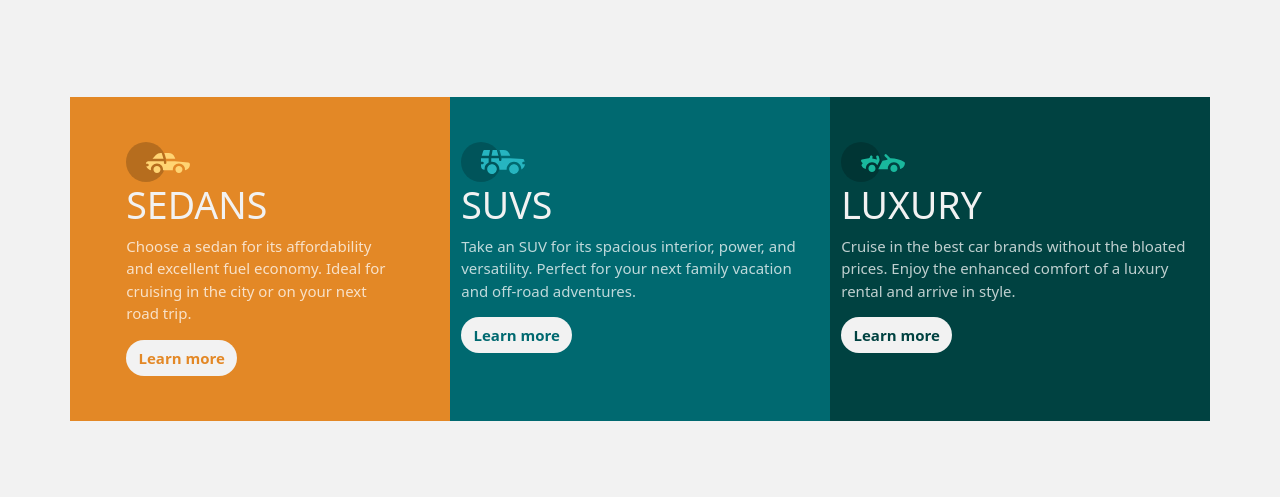
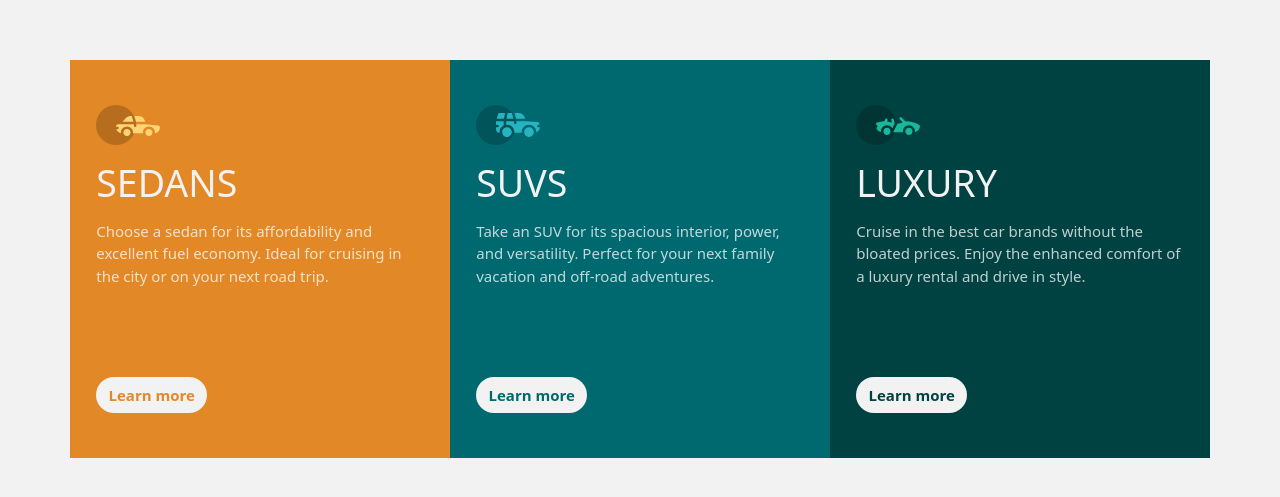
Before and after one commit to Hjalmar-K-sson/three-col-prev-FEM, a website: page index.html in a window 1280 px wide. Shown: the part 141-638 px from the top of the page. Drawn offline with nearby package versions, Linux system fonts and the light colour scheme.

Commit message:
improved spacing in index.html

```diff
--- a/index.html
+++ b/index.html
@@ -13,37 +13,39 @@
 </head>
 
 <body>
-    <main class="container h-100 d-flex align-items-center justify-content-center">
-        <div class="card-row row">
-            <div class="sed-col col col-md-4">
-                <div class="content px-5 py-5">
-                    <img class="car-icon" src="./public/icons/icon-sedans.svg" alt="sedan-icon">
-                    <h1>SEDANS</h1>
-                    <p>Choose a sedan for its affordability and excellent fuel economy. Ideal for
+    <main class="container h-100 d-flex align-items-center">
+        <div class="card-row row d-flex align-items-center justify-content-center">
+            <div class="sed-col col-sm-4 rounded-3-start">
+                <div class="content px-3 py-5">
+                    <img class="car-icon mb-3" src="./public/icons/icon-sedans.svg" alt="sedan-icon">
+                    <h1 class="mb-3">SEDANS</h1>
+                    <p class="mb-5">Choose a sedan for its affordability and excellent fuel economy. Ideal for
                         cruising in the city or on your next road trip.
                     </p>
-                    <button class="btn">Learn more</button>
+                    <button class="btn mt-5">Learn more</button>
                 </div>
             </div>
-            <div class="suv-col col col-md-4">
-                <div class="content">
-                    <img class="car-icon mt-5" src="./public/icons/icon-suvs.svg" alt="sedan-icon">
-                    <h1>SUVS</h1>
-                    <p>Take an SUV for its spacious interior, power, and versatility. Perfect for your next family
+            <div class="suv-col col-sm-4">
+                <div class="content px-3 py-5">
+                    <img class="car-icon mb-3" src="./public/icons/icon-suvs.svg" alt="sedan-icon">
+                    <h1 class="mb-3">SUVS</h1>
+                    <p class="mb-5">Take an SUV for its spacious interior, power, and versatility. Perfect for your next
+                        family
                         vacation
                         and off-road adventures.
                     </p>
-                    <button class="btn">Learn more</button>
+                    <button class="btn mt-5">Learn more</button>
                 </div>
             </div>
-            <div class="lux-col col col-md-4">
-                <div class="content">
-                    <img class="car-icon mt-5" src="./public/icons/icon-luxury.svg" alt="sedan-icon">
-                    <h1>LUXURY</h1>
-                    <p>Cruise in the best car brands without the bloated prices. Enjoy the enhanced comfort of a luxury
-                        rental and arrive in style.
+            <div class="lux-col col-sm-4 rounded-3-end">
+                <div class="content px-3 py-5">
+                    <img class="car-icon mb-3" src="./public/icons/icon-luxury.svg" alt="sedan-icon">
+                    <h1 class="mb-3">LUXURY</h1>
+                    <p class="mb-5">Cruise in the best car brands without the bloated prices. Enjoy the enhanced comfort
+                        of a luxury
+                        rental and drive in style.
                     </p>
-                    <button class="btn">Learn more</button>
+                    <button class="btn mt-5">Learn more</button>
                 </div>
             </div>
         </div>
--- a/styles/style.sass
+++ b/styles/style.sass
@@ -25,16 +25,28 @@ body
     background-color: $bright-orange
     .btn
         color: $bright-orange
+        &:hover
+            background-color: $bright-orange
+            border: 1px solid $paragraph-white
+            color: $paragraph-white
 
 .suv-col
     background-color: $dark-cyan
     .btn
         color: $dark-cyan
+        &:hover
+            background-color: $dark-cyan
+            border: 1px solid $paragraph-white
+            color: $paragraph-white
 
 .lux-col
     background-color: $very-dark-cyan
     .btn
         color: $very-dark-cyan
+        &:hover
+            background-color: $very-dark-cyan
+            border: 1px solid $paragraph-white
+            color: $paragraph-white
 
 .btn
     background-color: $bg-h-btn-grey
```
Also changed, not shown: styles/style.css, 1 other file.
